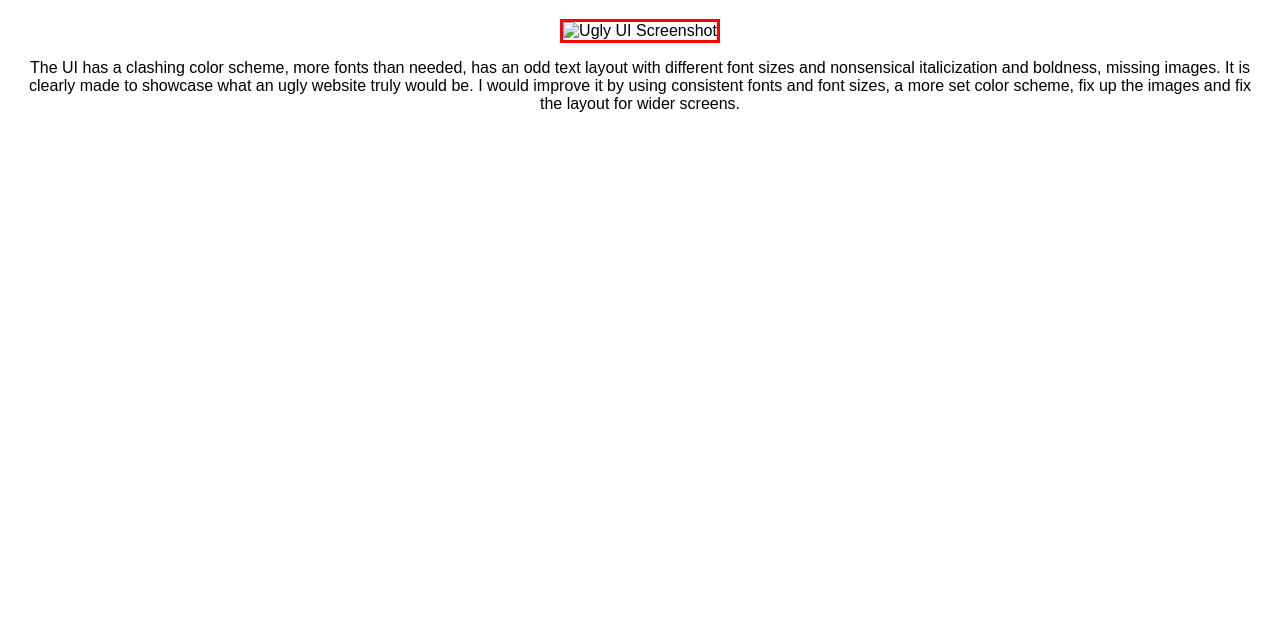
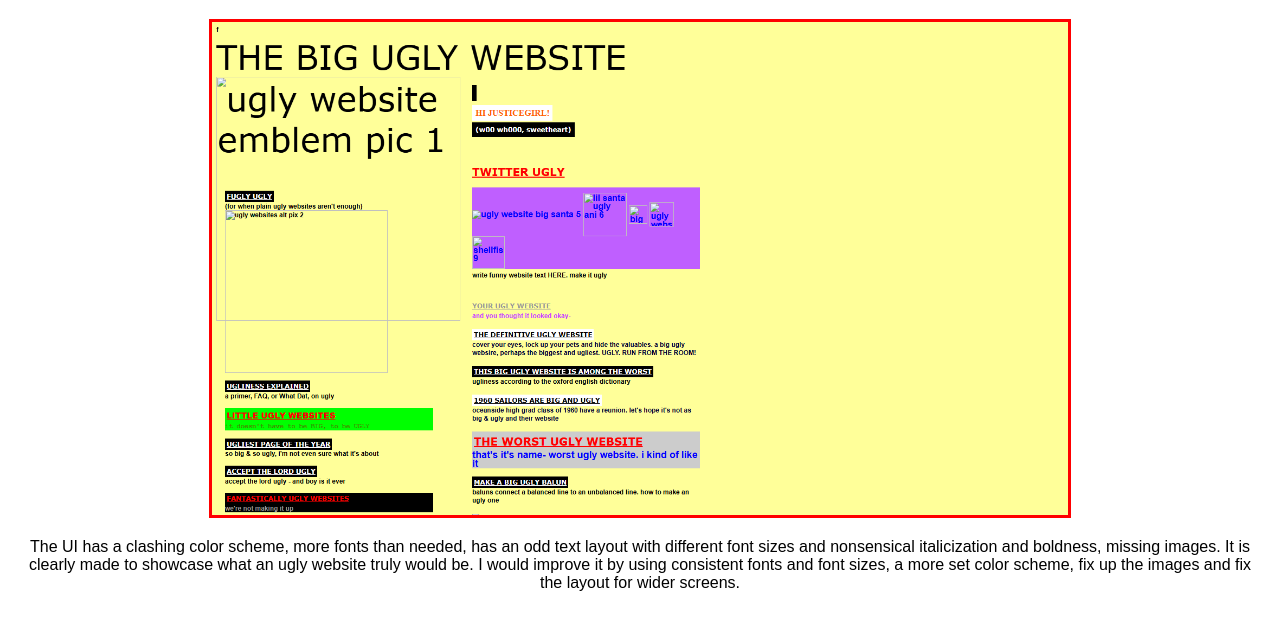
Before and after one commit to JulezRawr06/ugly-ui-showcase, a plain HTML site: page index.html in a window 1280 px wide. Shown: the part 89-718 px from the top of the page. Drawn offline with Linux system fonts and the light colour scheme.

Commit message:
Update index.html

```diff
--- a/index.html
+++ b/index.html
@@ -8,7 +8,7 @@
 </head>
 <body>
   <h1>The Ugliest UI I've Ever Seen</h1>
-  <img src="ugly-ui.png" alt="Ugly UI Screenshot">
+  <img src="ugly-ui.png.png" alt="Ugly UI Screenshot">
   <p id="explain">
     The UI has a clashing color scheme, more fonts than needed, has an odd text layout with different font sizes and nonsensical
     italicization and boldness, missing images. It is clearly made to showcase what an ugly website truly would be.
```
